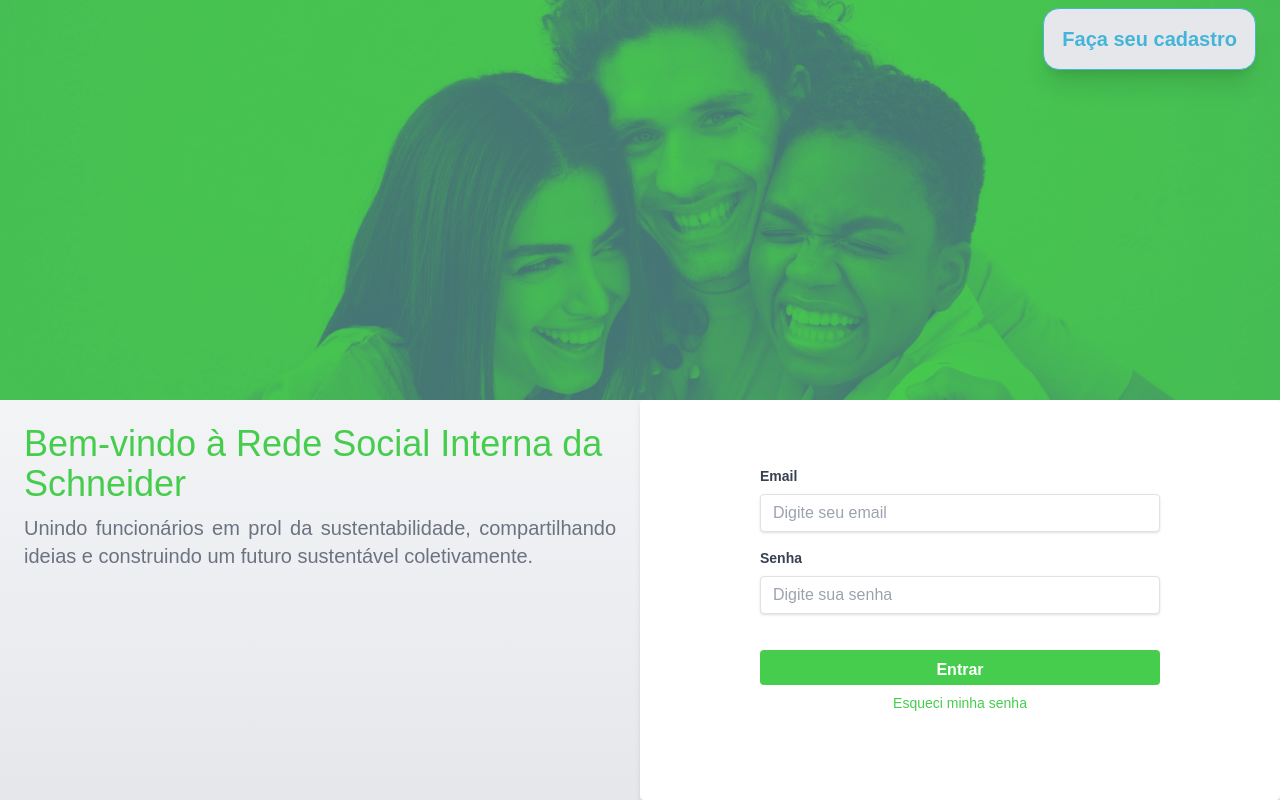
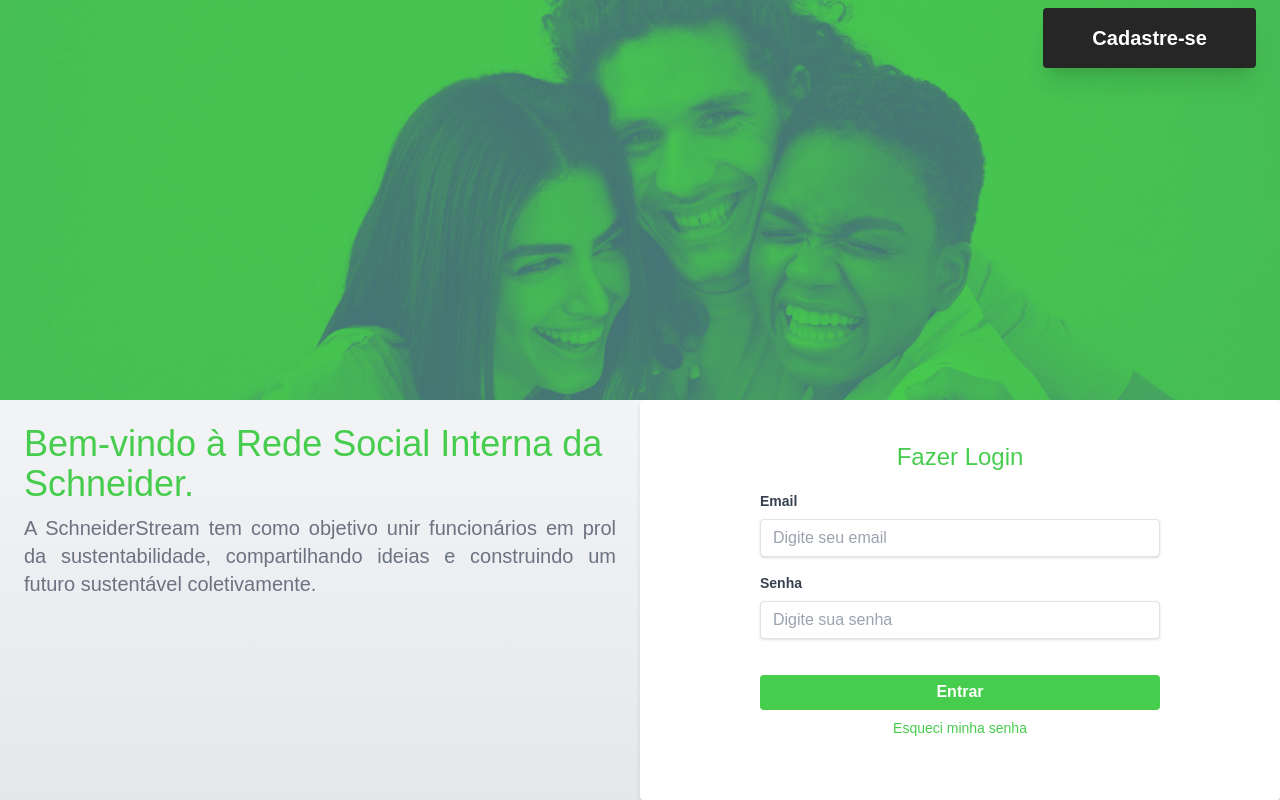
Before and after one commit to fiorellamejico/challenge-fiap, a React (Vite) app in the folder challenge-schneider/: page / in a window 1280 px wide. Built offline with nearby package versions, Linux system fonts and the light colour scheme.

Commit message:
alteracoes tela inicial

```diff
--- a/challenge-schneider/src/login/cadastro/index.jsx
+++ b/challenge-schneider/src/login/cadastro/index.jsx
@@ -20,8 +20,7 @@
 
     return (
 
-        <div>
-
+        <div className='  h-screen flex items-center justify-center'>
             <form onSubmit={handleSubmit(inserirCliente)}>
                 <fieldset className=' p-5  text-gray-700 bg-gray-50'>
                     <h1 className=' text-2xl'>Criar seu perfil</h1>
--- a/challenge-schneider/src/paginaInicial/formularioDeLogin.jsx
+++ b/challenge-schneider/src/paginaInicial/formularioDeLogin.jsx
@@ -1,23 +1,25 @@
 export default function FormularioDeLogin() {
     return (
-        <form class=" mt-2 max-h-1/2">
-            <div class="mb-4">
-                <label class="block text-gray-700 text-sm font-bold mb-2" for="email">
+
+        <form className=" mt-2 max-h-1/2">
+            <h1 className=' text-sch-green text-2xl mb-2 text-center'>Fazer Login</h1>
+            <div className="mb-4">
+                <label className="block text-gray-700 text-sm font-bold mb-2" htmlFor="email">
                     Email
                 </label>
-                <input class="shadow appearance-none border rounded w-full py-2 px-3 text-gray-700 leading-tight focus:outline-none focus:shadow-outline" id="email" type="email" placeholder="Digite seu email" />
+                <input className="shadow appearance-none border rounded w-full py-2 px-3 text-gray-700 leading-tight focus:outline-none focus:shadow-outline" id="email" type="email" placeholder="Digite seu email" />
             </div>
-            <div class="mb-6">
-                <label class="block text-gray-700 text-sm font-bold mb-2" for="password">
+            <div className="mb-6">
+                <label className="block text-gray-700 text-sm font-bold mb-2" htmlFor="password">
                     Senha
                 </label>
-                <input class="shadow appearance-none border rounded w-full py-2 px-3 text-gray-700 mb-3 leading-tight focus:outline-none focus:shadow-outline" id="password" type="password" placeholder="Digite sua senha" />
+                <input className="shadow appearance-none border rounded w-full py-2 px-3 text-gray-700 mb-3 leading-tight focus:outline-none focus:shadow-outline" id="password" type="password" placeholder="Digite sua senha" />
             </div>
-            <div class="flex flex-col items-center">
-                <button class=" mb-2 bg-sch-green hover:bg-sch-green-dark text-white font-bold py-2 px-4 rounded focus:outline-none focus:shadow-outline" type="button">
+            <div className="flex flex-col items-center">
+                <button className=" mb-2 bg-sch-green hover:bg-sch-green-dark text-white font-bold px-4 rounded focus:outline-none focus:shadow-outline" type="button">
                     Entrar
                 </button>
-                <a class="text-sm text-sch-green hover:text-sch-green-dark" href="#">Esqueci minha senha</a>
+                <a className="text-sm text-sch-green hover:text-sch-green-dark" href="#">Esqueci minha senha</a>
             </div>
         </form>
     )
--- a/challenge-schneider/src/paginaInicial/index.jsx
+++ b/challenge-schneider/src/paginaInicial/index.jsx
@@ -10,7 +10,7 @@
                 <nav className='  w-1/3'>
                     <ul className=' w-full flex justify-evenly items-center'>
                         <li className=' w-1/3 py-2 px-1 rounded-2xl  bg-'></li>
-                        <Link className=' shadow-xl transition-all hover:bg-sch-blue hover:text-white text-xl w-1/2 py-4 px-2 rounded-2xl font-bold bg-gray-200 cursor-pointer text-center border text-sch-blue border-sch-blue' to={'/login/cadastro'}><li>Faça seu cadastro</li></Link>
+                        <Link className=' shadow-xl transition-all bg-neutral-800 text-white text-xl w-1/2 py-4 px-2 rounded hover:rounded-3xl font-bold cursor-pointer text-center ' to={'/login/cadastro'}><li>Cadastre-se</li></Link>
                     </ul>
                 </nav>
             </header>
@@ -19,10 +19,11 @@
             </div>
             <div className=' overflow-hidden w-full flex h-1/2 '>
                 <div className=' w-1/2 p-6'>
-                    <h1 className="  text-2xl lg:text-4xl text-sch-green">Bem-vindo à Rede Social Interna da Schneider</h1>
-                    <p className="text-justify text-xl font-thin">Unindo funcionários em prol da sustentabilidade, compartilhando ideias e construindo um futuro sustentável coletivamente.</p>
+                    <h1 className="  text-2xl lg:text-4xl text-sch-green">Bem-vindo à Rede Social Interna da Schneider.</h1>
+                    <p className="text-justify text-xl font-thin">A SchneiderStream tem como objetivo unir funcionários em prol da sustentabilidade, compartilhando ideias e construindo um futuro sustentável coletivamente.</p>
                 </div>
                 <div className=' w-1/2 flex justify-center items-center h-full bg-white shadow-md rounded px-8'>
+
                     <FormularioDeLogin />
                 </div>
             </div>
```
